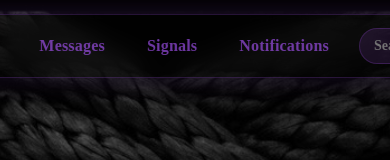
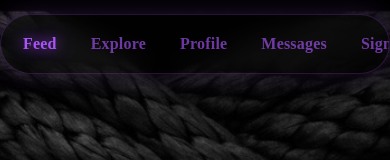
Before and after one commit to Stephensr50/Unbound, a Next.js app in the folder unbound2/: page /feed in a window 390 px wide. Shown: the top 160 px of the page. Built offline with nearby package versions, Linux system fonts and the light colour scheme; no server answers; the database is empty; a web font is replaced by a local one.

Commit message:
Improve mobile app topnav responsivness

```diff
--- a/unbound2/app/components/TopNav.tsx
+++ b/unbound2/app/components/TopNav.tsx
@@ -203,12 +203,17 @@ transform: "translateX(-50%)",
 zIndex: 999999,
 }}
 >
+
 <div
 style={{
 display: "flex",
 alignItems: "center",
-gap: 18,
-padding: "10px 14px",
+gap: window.innerWidth <= 640 ? 10 : 18,
+padding: window.innerWidth <= 640 ? "8px 10px" : "10px 14px",
+maxWidth: "100vw",
+width: "100vw",
+overflowX: "auto",
+scrollbarWidth: "none",
 borderRadius: 999,
 background: "rgba(0,0,0,0.40)",
 backdropFilter: "blur(12px)",
```
